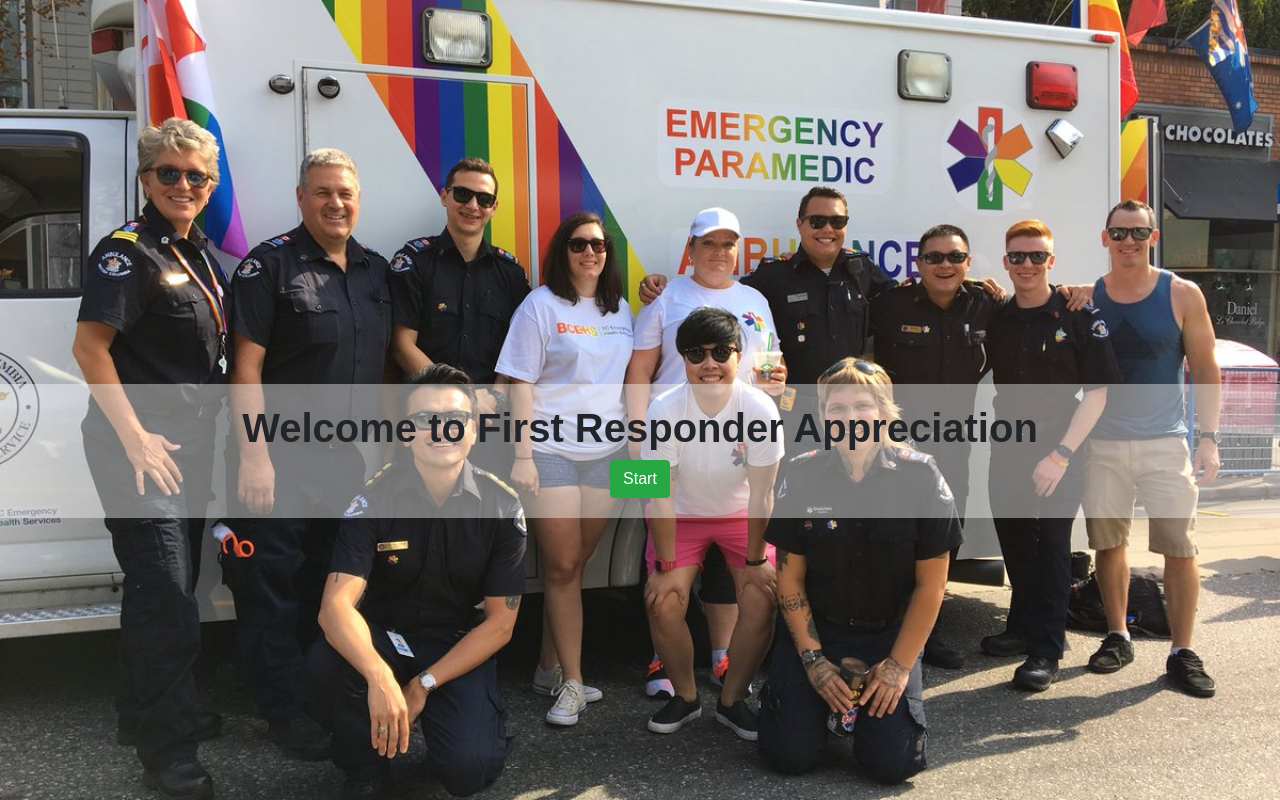
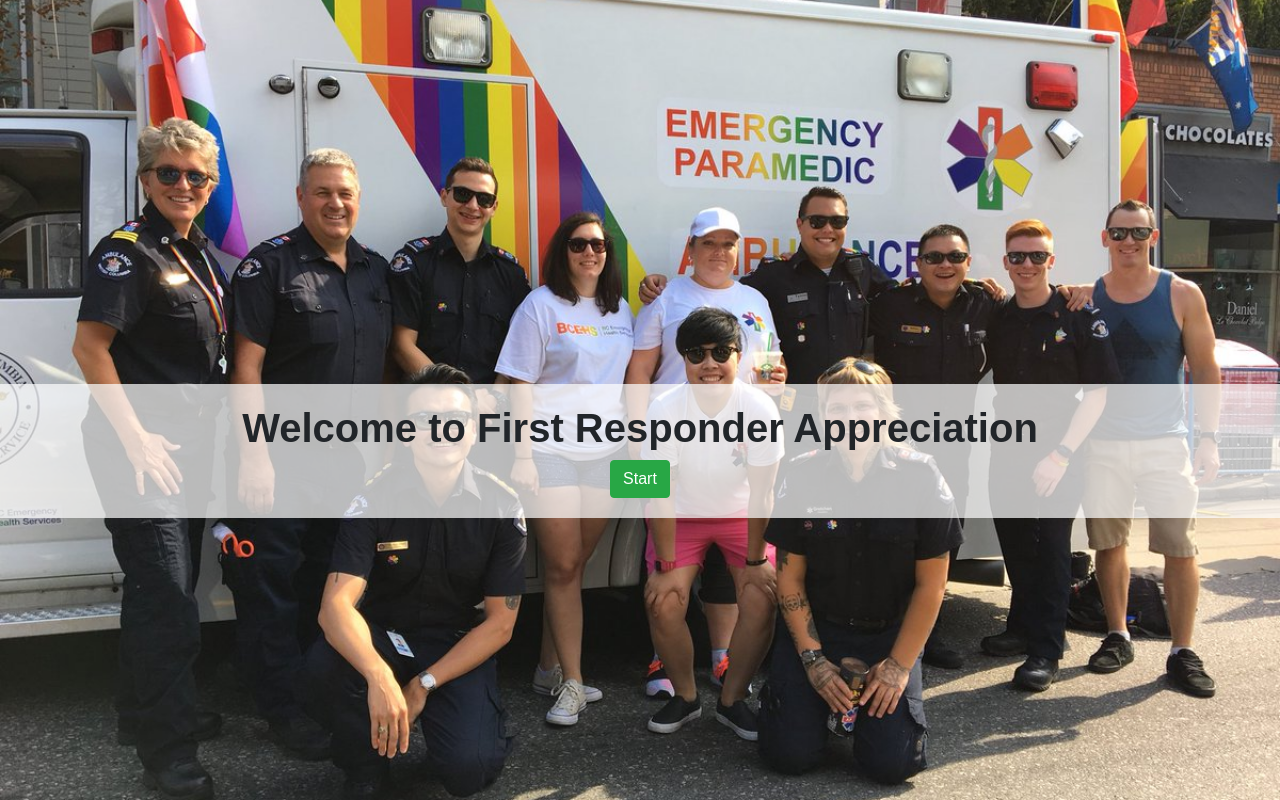
Before and after one commit to 2018Lumohacks/FirstResponderAppreciation, a React (Create React App) app: page / in a window 1280 px wide. Built offline with nearby package versions, Linux system fonts and the light colour scheme.

Commit message:
Changed welcome page banner opacity. Removed background image from newPost page.

```diff
--- a/src/App.css
+++ b/src/App.css
@@ -1,12 +1,13 @@
+body {
+  background-color: white;
+}
+
 .App {
   text-align: center;
 }
 
 .App-title {
   font-size: 1.5em;
-}
-
-.App-header {
 }
 
 .App-intro {
--- a/src/containers/landing/Landing.css
+++ b/src/containers/landing/Landing.css
@@ -1,4 +1,4 @@
-body {
+.Landing-header {
     background-image: url("../../images/paramedics.jpg");
     height: 100vw;
 
@@ -21,6 +21,6 @@ header {
 }
 
 .Landing {
-    background:rgba(255,255,255,0.4);
+    background:rgba(255,255,255,0.7);
     padding: 20px;
 }
```
